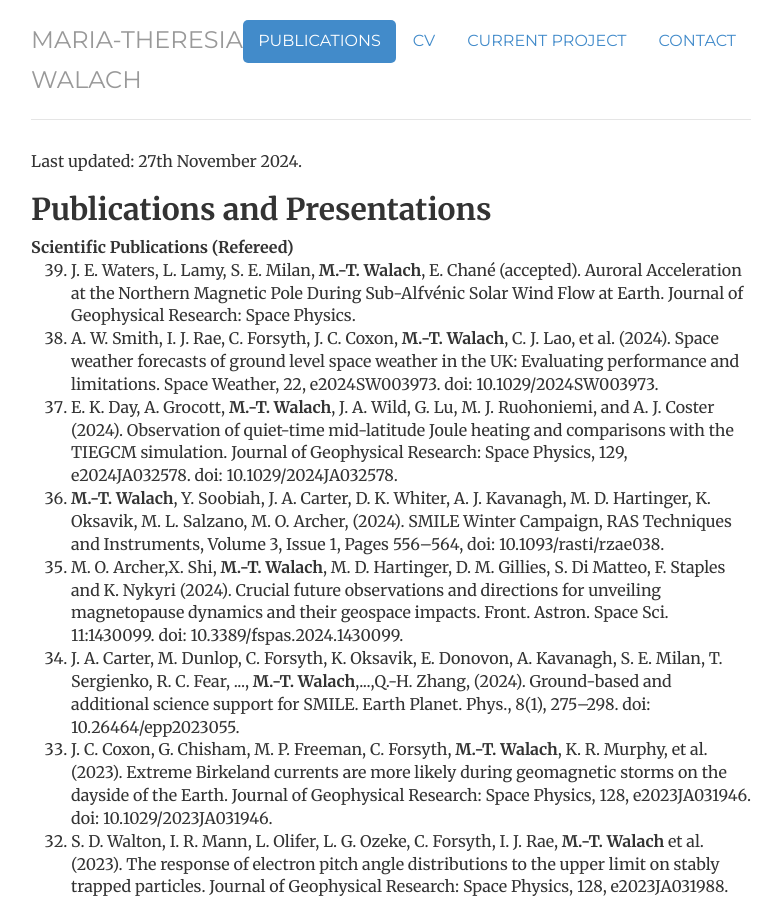
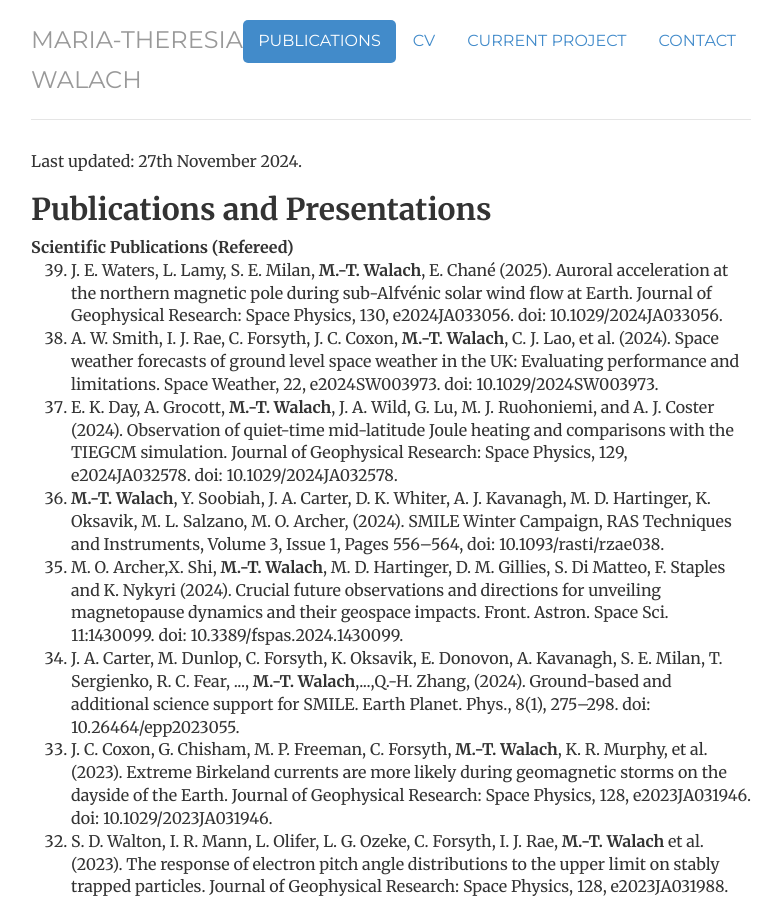
Before and after one commit to mtwalach/mtwalach.github.io, a Jekyll site: the page built from publications/index.html, in a window 1280 px wide and 900 px high. Shown: the whole window, without its empty margins (249-1027 px from the left). Built offline with Jekyll 4.4.1, drawn with Linux system fonts in a browser that asks for light colours.

Commit message:
publication update

```diff
--- a/publications/index.html
+++ b/publications/index.html
@@ -14,7 +14,7 @@ description:   Maria-Theresia Walach // Space plasma physics & planetary science
     <h2>Publications and Presentations </h2>
     <strong>Scientific Publications (Refereed)</strong>
     <ol reversed>
-      <li>J. E. Waters, L. Lamy, S. E. Milan, <b>M.-T. Walach</b>, E. Chané (accepted). Auroral Acceleration at the Northern Magnetic Pole During Sub-Alfvénic Solar Wind Flow at Earth. Journal of Geophysical Research: Space Physics. </li>
+      <li>J. E. Waters, L. Lamy, S. E. Milan, <b>M.-T. Walach</b>, E. Chané (2025).  Auroral acceleration at the northern magnetic pole during sub-Alfvénic solar wind flow at Earth. Journal of Geophysical Research: Space Physics, 130, e2024JA033056. doi: 10.1029/2024JA033056. </li>
       <li>A. W. Smith, I. J. Rae, C. Forsyth, J. C. Coxon, <b>M.-T. Walach</b>, C. J. Lao, et al. (2024). Space weather forecasts of ground level space weather in the UK: Evaluating performance and limitations. Space Weather, 22, e2024SW003973. doi: 10.1029/2024SW003973.</li>
       <li>E. K. Day, A. Grocott, <b>M.-T. Walach</b>, J. A. Wild, G. Lu, M. J. Ruohoniemi, and A. J. Coster (2024). Observation of quiet-time mid-latitude Joule heating and comparisons with the TIEGCM simulation. Journal of Geophysical Research: Space Physics, 129, e2024JA032578. doi: 10.1029/2024JA032578.</li>
       <li><b>M.-T. Walach</b>, Y. Soobiah, J. A. Carter, D. K. Whiter, A. J. Kavanagh, M. D. Hartinger, K. Oksavik, M. L. Salzano, M. O. Archer, (2024). SMILE Winter Campaign, RAS Techniques and Instruments, Volume 3, Issue 1, Pages 556–564, doi: 10.1093/rasti/rzae038.</li>
```
Also changed, not shown: 1 other file.
